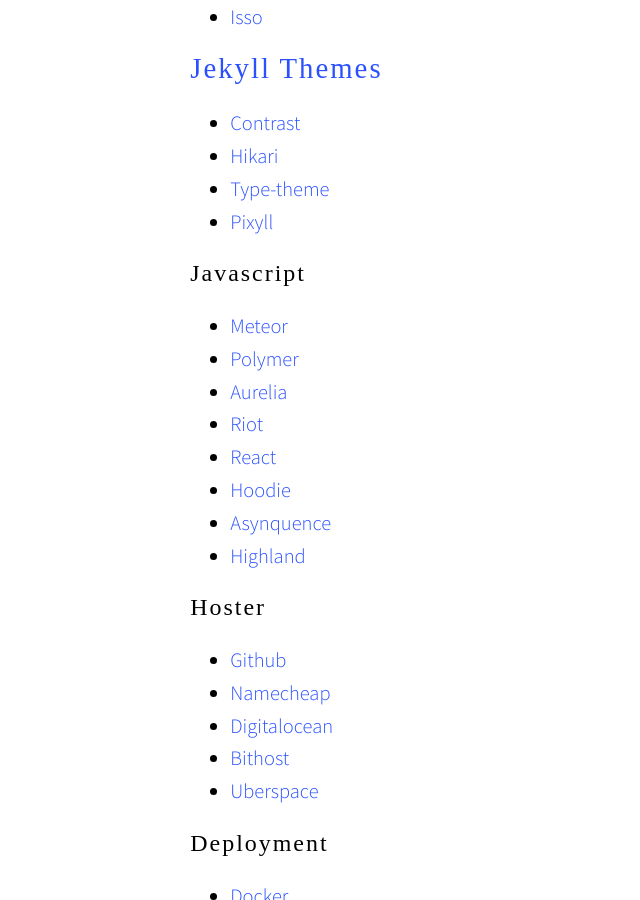
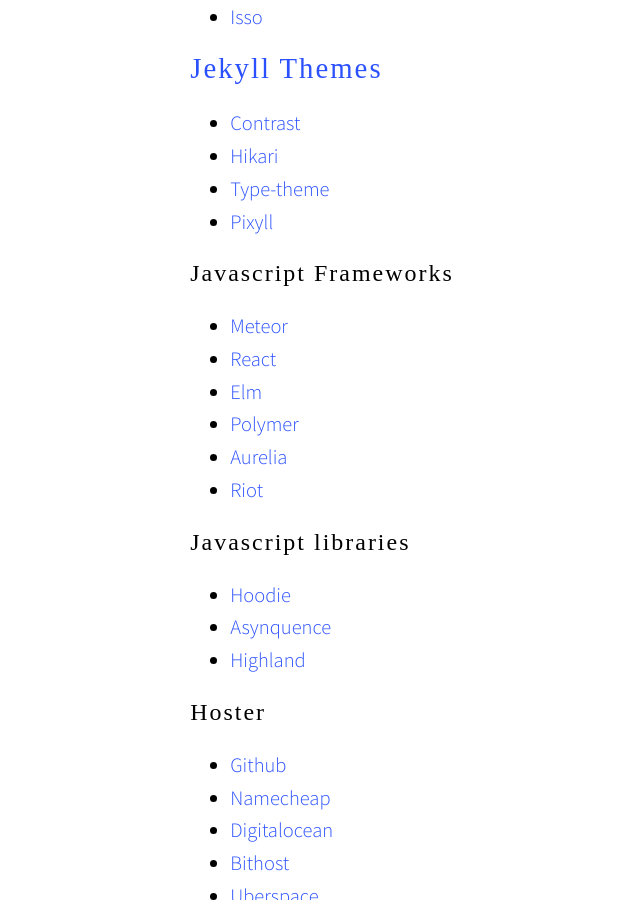
Before and after one commit to wilkistarotieno/wilkistarotieno.github.io, a Jekyll site: the page built from links.md, in a window 1280 px wide and 900 px high, scrolled down 1070 px. Shown: the whole window, without its empty margins (97-737 px from the left). Built offline with Jekyll 4.4.1, drawn with Linux system fonts in a browser that asks for light colours; some web fonts are replaced; Markdown is read by kramdown in place of the engine named in the settings; a script that is not in the unit is left out.

Commit message:
Update links.md

```diff
--- a/links.md
+++ b/links.md
@@ -37,13 +37,17 @@
 *   [Type-theme](https://github.com/rohanchandra/type-theme)
 *   [Pixyll](https://github.com/johnotander/pixyll)
 
-### Javascript
+### Javascript Frameworks
 
 *   [Meteor](https://www.meteor.com/)
+*   [React](https://facebook.github.io/react/)
+*   [Elm](http://elm-lang.org/)
 *   [Polymer](https://www.polymer-project.org/)
 *   [Aurelia](http://aurelia.io/)
 *   [Riot](https://github.com/muut/riotjs/)
-*   [React](https://facebook.github.io/react/)
+
+### Javascript libraries
+
 *   [Hoodie](http://hood.ie/)
 *   [Asynquence](https://github.com/getify/asynquence)
 *   [Highland](https://github.com/caolan/highland)
```
